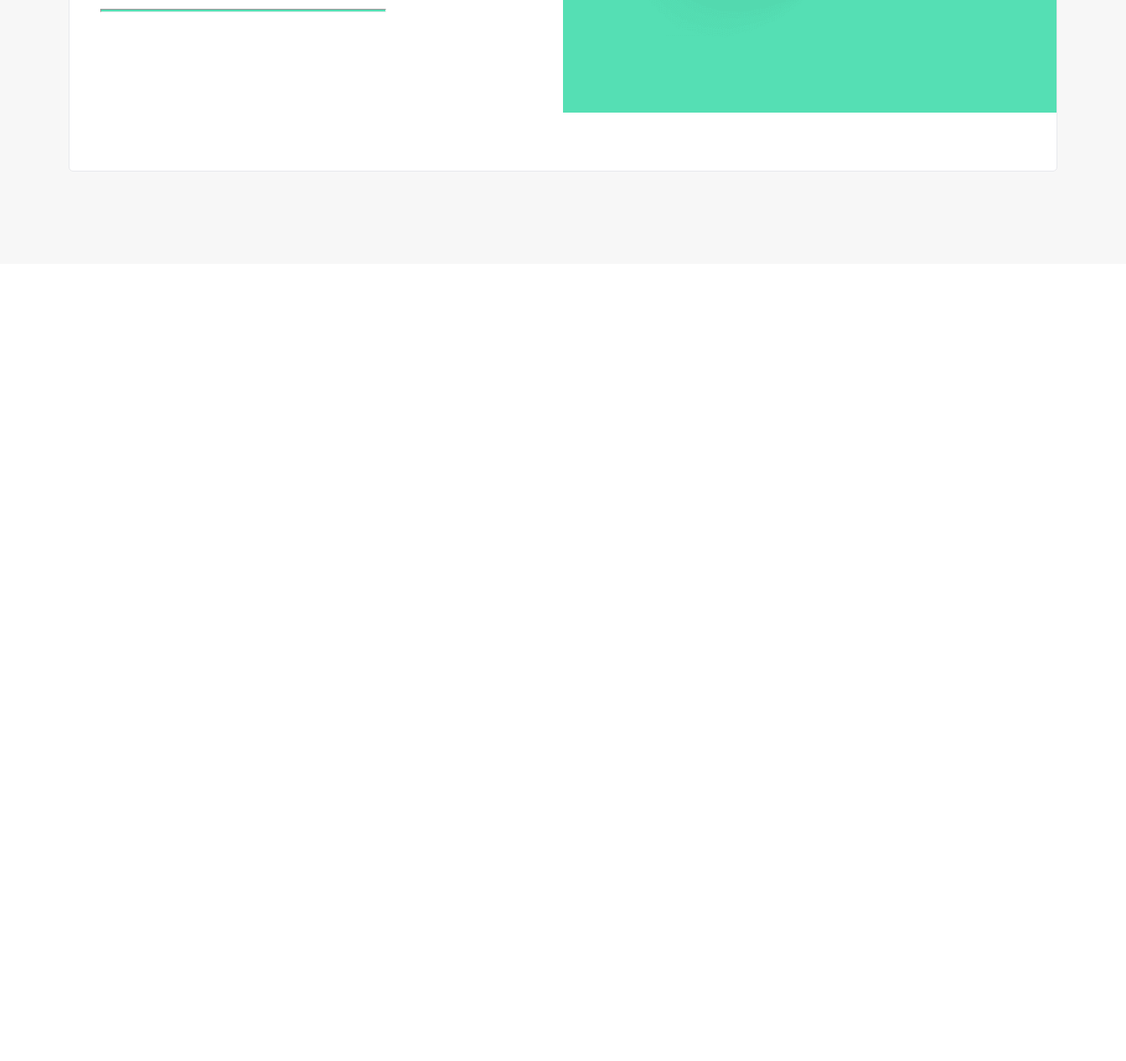
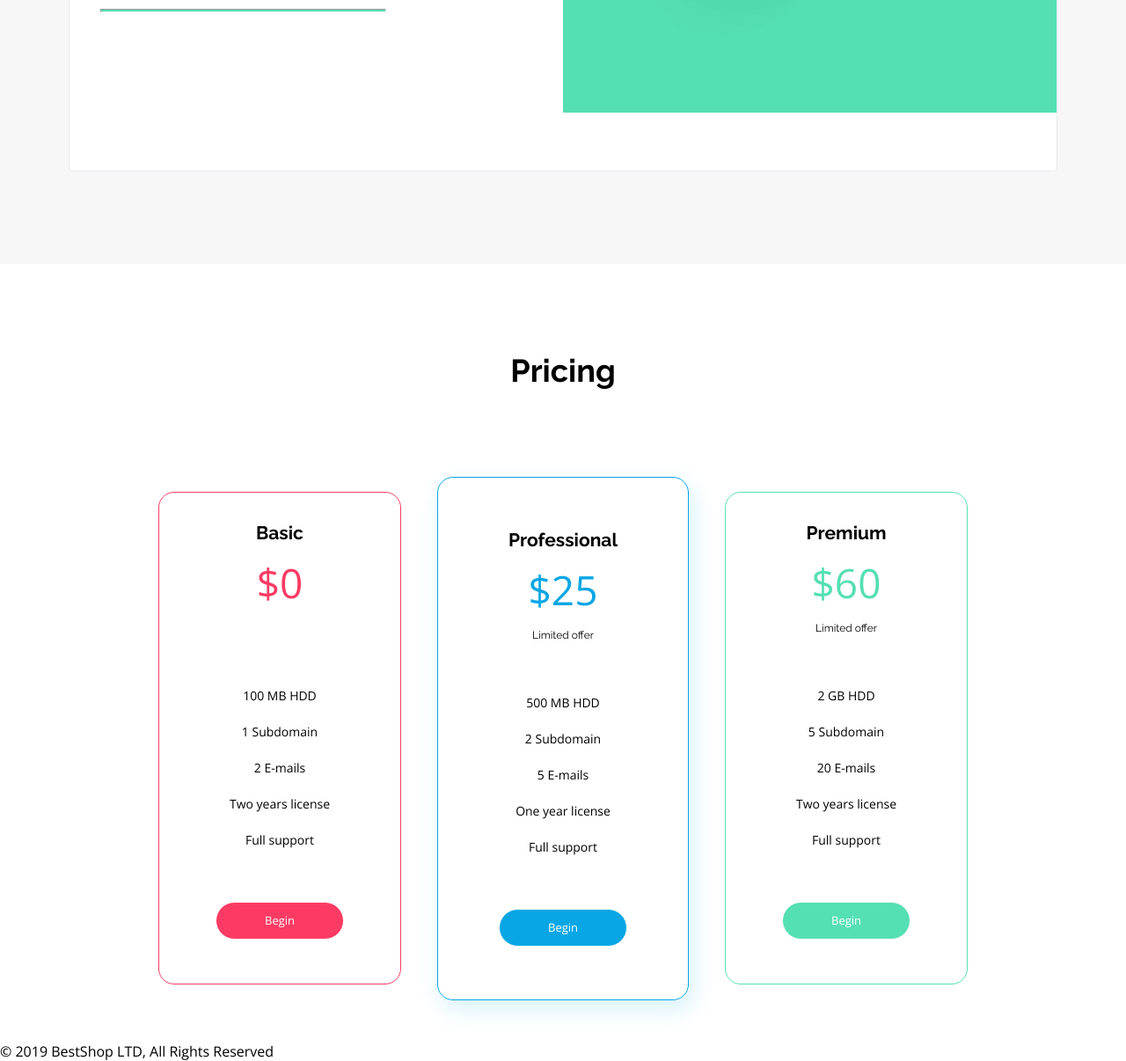
Before and after one commit to TatianaSlaw/BestShop, a plain HTML site: page index.html in a window 1280 px wide. Shown: the part 2779-3985 px from the top of the page at 88% size. Before the commit the page ends 3079 px from the top, so only its background shows below. Drawn offline with nearby package versions, Linux system fonts and the light colour scheme.

Commit message:
Pricing section created in html, basic styling added

```diff
--- a/css/style.css
+++ b/css/style.css
@@ -331,3 +331,111 @@ nav a:hover {
     align-items: center;
     padding: 50px;
 }
+
+/*--pricing--*/
+
+.container-pricing {
+    width: 100vw;
+    padding: 50px 180px;
+    display: flex;
+    flex-direction: column;
+    align-items: center;
+
+}
+
+.prices h2 {
+    margin-top: 50px;
+}
+
+.prices-boxes {
+    width: 100%;
+    display: flex;
+    align-items: center;
+    justify-content: space-between;
+}
+
+.price-box {
+    width: 30%;
+    display: flex;
+    flex-direction: column;
+    align-items: center;
+    text-align: center;
+    border-radius: 18px;
+    padding-top: 35px;
+    padding-bottom: 50px;
+}
+
+.price-box h3 {
+    font-weight: bold;
+    font-size: 21px;
+    font-family: var(--secondary-font);
+}
+.price-box span {
+    font-size: 12px;
+    font-family: var(--secondary-font);
+    margin-bottom: 50px;
+}
+
+.price-box p {
+    font-size: 46px;
+    line-height: 92px;
+
+}
+
+.prices li {
+    font-size: 14px;
+    line-height: 41px;
+
+}
+
+.price-box a {
+    font-size: 13px;
+    line-height: 41px;
+    border-radius: 23px;
+    text-decoration: none;
+    border: 1px solid;
+    padding-left: 55px;
+    padding-right: 55px;
+    margin-top: 50px;
+    color: var(--color-white);
+}
+
+.price-box--red {
+    border: 1px solid var(--color-redish);
+}
+
+.price-box--red p {
+    color: var(--color-redish);
+}
+
+.price-box--red a {
+    background-color: var(--color-redish);
+}
+
+.price-box--blue {
+    border: 1px solid var(--color-primary);
+    padding-top: 60px;
+    padding-bottom: 60px;
+    width: 31%;
+    box-shadow: 5px 10px 27px #07ACE629;
+}
+
+.price-box--blue p {
+    color: var(--color-primary);
+}
+
+.price-box--blue a {
+    background-color: var(--color-primary);
+}
+
+.price-box--green {
+    border: 1px solid var(--color-green);
+}
+
+.price-box--green p {
+    color: var(--color-green);
+}
+
+.price-box--green a {
+    background-color: var(--color-green);
+}
--- a/index.html
+++ b/index.html
@@ -86,6 +86,55 @@
                 </div>
             </div>
         </section>
+        <section class="prices" id="prices">
+            <div class="container-pricing">
+                <h2>Pricing</h2>
+                <div class="prices-boxes">
+                    <div class="price-box price-box--red">
+                        <h3>Basic</h3>
+                        <p>&#36;0</p>
+                        <span> &nbsp; </span>
+                        <ul>
+                            <li class="yes">100 MB HDD</li>
+                            <li class="yes">1 Subdomain</li>
+                            <li class="yes">2 E-mails</li>
+                            <li class="no">Two years license</li>
+                            <li class="no">Full support</li>
+                        </ul>
+                        <a href="#">Begin</a>
+                    </div>
+                    <div class="price-box price-box--blue">
+                        <h3>Professional</h3>
+                        <p>&#36;25</p>
+                        <span>Limited offer</span>
+                        <ul>
+                            <li class="yes">500 MB HDD</li>
+                            <li class="yes">2 Subdomain</li>
+                            <li class="yes">5 E-mails</li>
+                            <li class="yes">One year license</li>
+                            <li class="no">Full support</li>
+                        </ul>
+                        <a href="#">Begin</a>
+                    </div>
+                    <div class="price-box price-box--green">
+                        <h3>Premium</h3>
+                        <p>&#36;60</p>
+                        <span>Limited offer</span>
+                        <ul>
+                            <li class="yes">2 GB HDD</li>
+                            <li class="yes">5 Subdomain</li>
+                            <li class="yes">20 E-mails</li>
+                            <li class="yes">Two years license</li>
+                            <li class="yes">Full support</li>
+                        </ul>
+                        <a href="#">Begin</a>
+                    </div>
+                </div>
+            </div>
+        </section>
     </main>
+    <footer>
+        <p>&#169; 2019 BestShop LTD, All Rights Reserved</p>
+    </footer>
 </body>
 </html>
```
